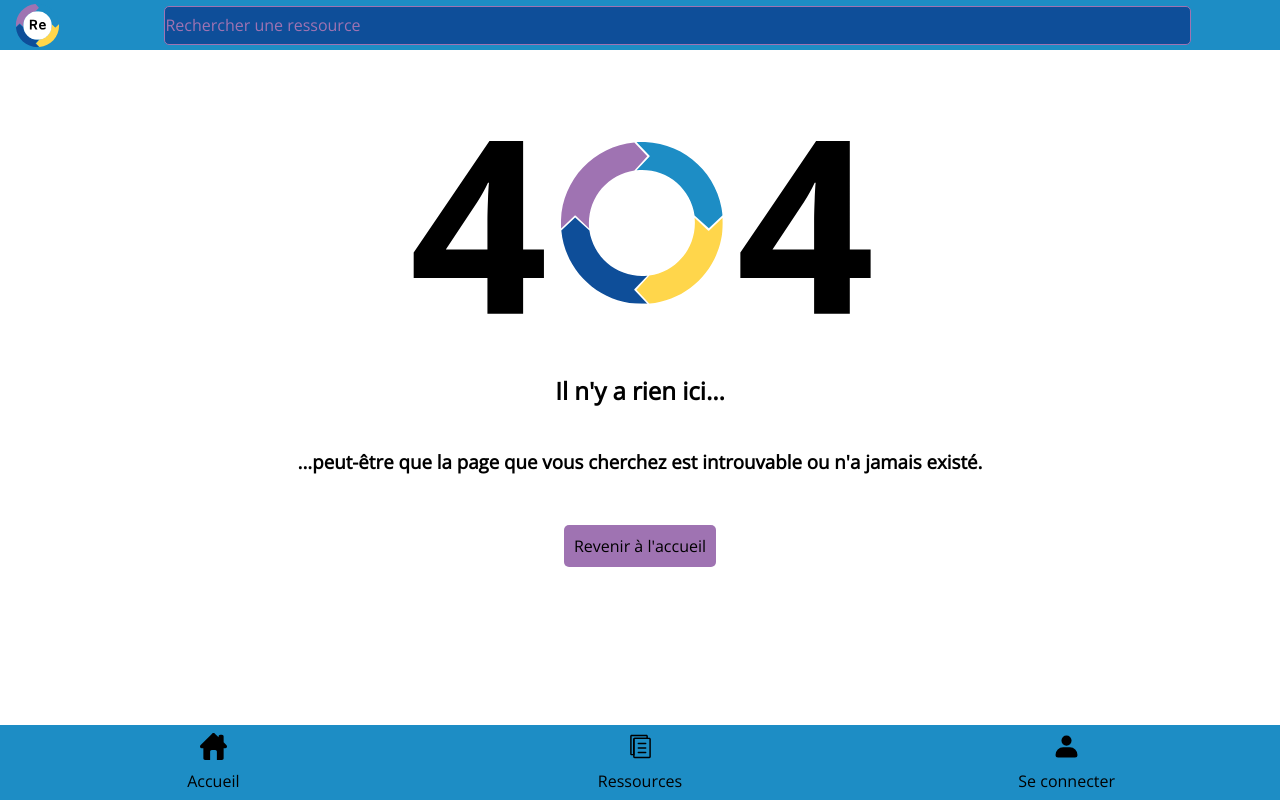
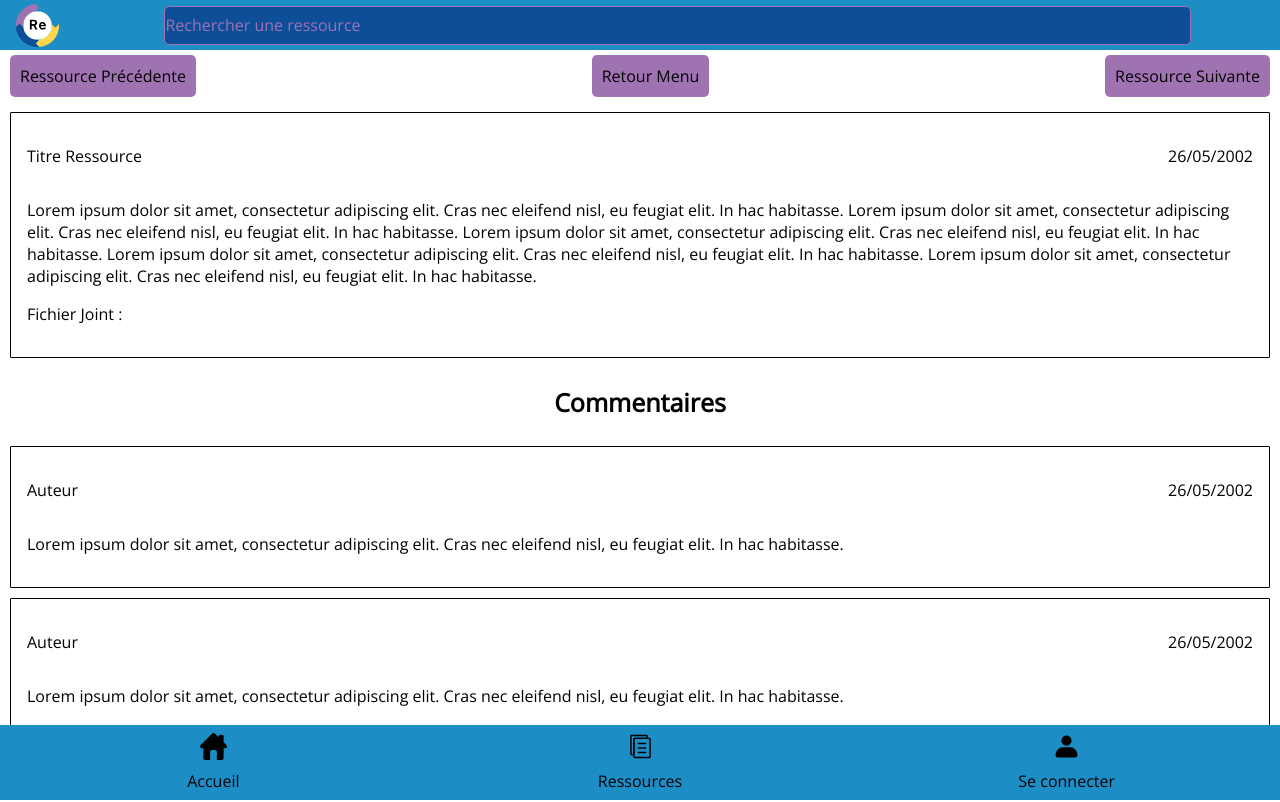
Before and after one commit to Kevin-Moreau65/cube-ressource-front, a SvelteKit app: page /ressource in a window 1280 px wide. Before the commit this address had no page. Built offline with nearby package versions, Linux system fonts and the light colour scheme.

Commit message:
Plusieurs ajouts
- Ajout Bouton Trier ( Accueil Ressource )
- Ajout design d'une ressource ( Partie commentaire, fichier joint, titre ect...)
- Ajout de 3 boutons dans une ressource

Voir les changements en allant dans l'accueil ressource et en cliquant sur la ressource 1.

```diff
--- /dev/null
+++ b/src/routes/ressource/+page.svelte
@@ -0,0 +1,130 @@
+<script lang="ts">
+	import { page } from '$app/stores';
+	import Button from '$lib/Button.svelte';
+</script>
+
+<div class="main">
+	<div class="top-button">
+		<a href="/ressource">
+			<Button title="Ressource Précédente" link="/" buttonType="button" style="height: auto;" />
+		</a>
+		<a href="/ressources">
+			<Button title="Retour Menu" link="/" buttonType="button" style="height: auto;" />
+		</a>
+		<a href="/ressource">
+			<Button title="Ressource Suivante" link="/" buttonType="button" style="height: auto;" />
+		</a>
+	</div>
+	<div class="content">
+		<div class="bloc">
+			<div class="title-ressources">
+				<p>Titre Ressource</p>
+				<p>26/05/2002</p>
+			</div>
+			<div class="description">
+				<p>
+					Lorem ipsum dolor sit amet, consectetur adipiscing elit. Cras nec eleifend nisl, eu
+					feugiat elit. In hac habitasse. Lorem ipsum dolor sit amet, consectetur adipiscing elit.
+					Cras nec eleifend nisl, eu feugiat elit. In hac habitasse. Lorem ipsum dolor sit amet,
+					consectetur adipiscing elit. Cras nec eleifend nisl, eu feugiat elit. In hac habitasse.
+					Lorem ipsum dolor sit amet, consectetur adipiscing elit. Cras nec eleifend nisl, eu
+					feugiat elit. In hac habitasse. Lorem ipsum dolor sit amet, consectetur adipiscing elit.
+					Cras nec eleifend nisl, eu feugiat elit. In hac habitasse.
+				</p>
+			</div>
+			<div class="fichier">
+				<p>Fichier Joint :</p>
+			</div>
+		</div>
+
+		<h1>Commentaires</h1>
+		<div class="bloc">
+			<div class="title-commentaire">
+				<p>Auteur</p>
+				<p>26/05/2002</p>
+			</div>
+			<div class="description-commentaire">
+				<p>
+					Lorem ipsum dolor sit amet, consectetur adipiscing elit. Cras nec eleifend nisl, eu
+					feugiat elit. In hac habitasse.
+				</p>
+			</div>
+		</div>
+		<div class="bloc">
+			<div class="title-commentaire">
+				<p>Auteur</p>
+				<p>26/05/2002</p>
+			</div>
+			<div class="description-commentaire">
+				<p>
+					Lorem ipsum dolor sit amet, consectetur adipiscing elit. Cras nec eleifend nisl, eu
+					feugiat elit. In hac habitasse.
+				</p>
+			</div>
+		</div>
+	</div>
+</div>
+
+<style>
+	.main {
+		display: flex;
+		flex-direction: column;
+		width: 100%;
+		min-height: 100%;
+		gap: 15px;
+		padding: 5px 10px 0px 10px;
+	}
+
+	h1 {
+		font-size: 25px;
+		text-align: center;
+	}
+
+	.bloc {
+		background: white;
+		color: black;
+		border: 1px solid;
+		border-radius: 1px;
+		padding: 1rem;
+		width: 100%;
+		height: auto;
+	}
+
+	.title-ressources {
+		display: flex;
+		flex-direction: row;
+		justify-content: space-between;
+		width: 100%;
+	}
+
+	.title-commentaire {
+		display: flex;
+		flex-direction: row;
+		justify-content: space-between;
+		width: 100%;
+	}
+
+	.content {
+		display: flex;
+		flex-direction: column;
+		gap: 10px;
+		width: 100%;
+		height: 100%;
+		overflow: auto;
+	}
+
+	::placeholder {
+		/* Chrome, Firefox, Opera, Safari 10.1+ */
+		color: var(--accent-color);
+		opacity: 1; /* Firefox */
+	}
+
+	.top-button {
+		background: white;
+		width: 100%;
+		display: flex;
+		flex-direction: row;
+		justify-content: space-between;
+		height: auto;
+	}
+</style>
```
Also changed, not shown: src/routes/ressources/+page.svelte (+17 -2 lines), src/routes/ressources/+filter.svelte (deleted).
